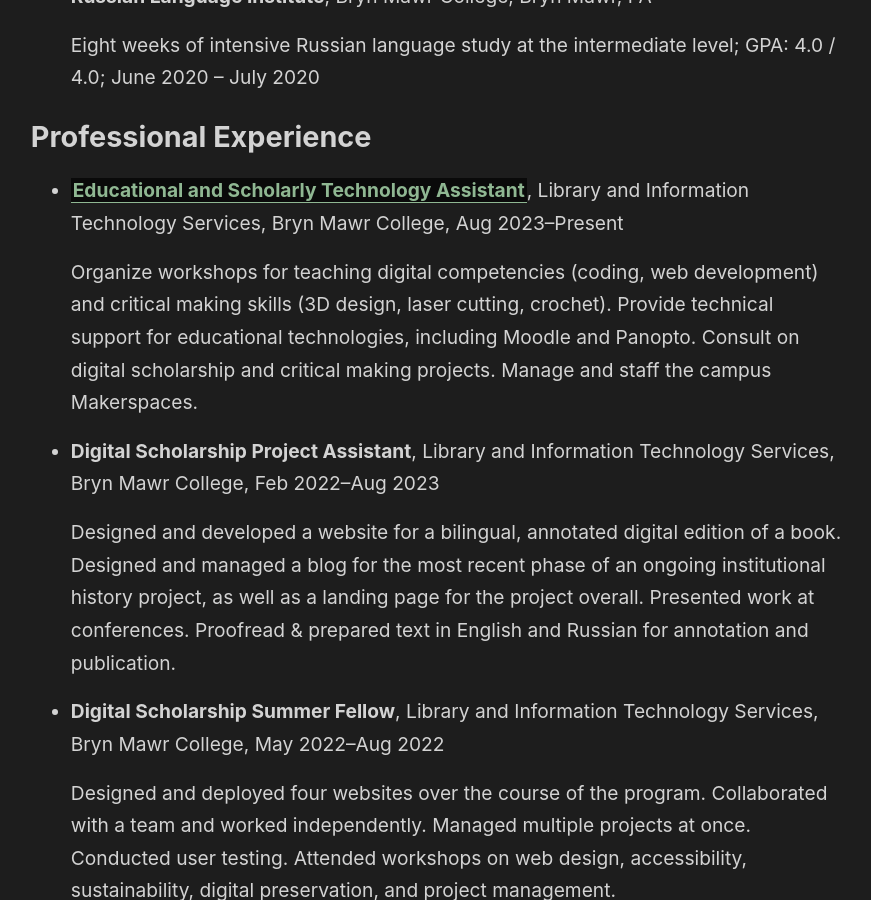
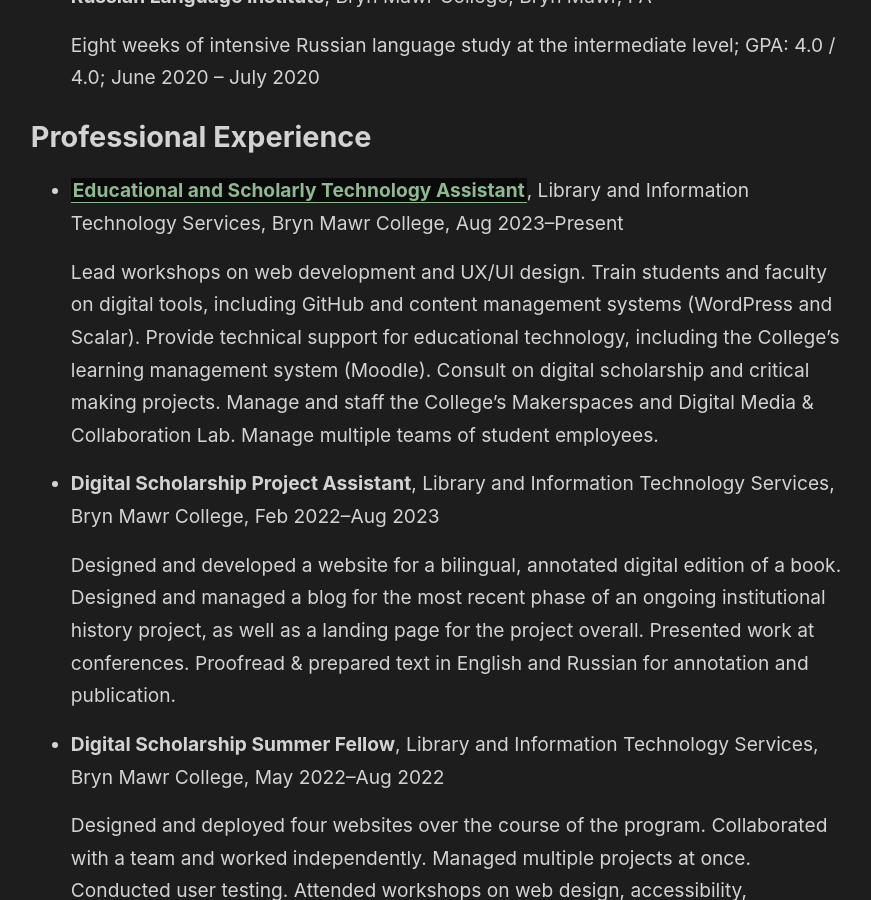
Before and after one commit to cboucher01/cboucher01.github.io, a Jekyll site: the page built from _notes/cv.md, in a window 1280 px wide and 900 px high, scrolled down 619 px. Shown: the whole window, without its empty margins (46-917 px from the left). Built offline with Jekyll 4.4.1, drawn with Linux system fonts in a browser that asks for light colours; some of the changed text lies outside the part shown.

Commit message:
february 2025 content update

```diff
--- a/_notes/cv.md
+++ b/_notes/cv.md
@@ -17,10 +17,7 @@
 ## Professional Experience
 - **[[Educational and Scholarly Technology Assistant]]**, Library and Information Technology Services, Bryn Mawr College, Aug 2023–Present
 
-    Organize workshops for teaching digital competencies (coding, web development) and
-    critical making skills (3D design, laser cutting, crochet). Provide technical support for
-    educational technologies, including Moodle and Panopto. Consult on digital scholarship
-    and critical making projects. Manage and staff the campus Makerspaces.
+    Lead workshops on web development and UX/UI design. Train students and faculty on digital tools, including GitHub and content management systems (WordPress and Scalar). Provide technical support for educational technology, including the College’s learning management system (Moodle). Consult on digital scholarship and critical making projects. Manage and staff the College’s Makerspaces and Digital Media & Collaboration Lab. Manage multiple teams of student employees.
 - **Digital Scholarship Project Assistant**, Library and Information Technology Services, Bryn Mawr College, Feb 2022–Aug 2023
 
     Designed and developed a website for a bilingual, annotated digital edition of a book.
```
Also changed, not shown: other parts of _notes/cv.md (+4 -0 lines), README.md (+3 -2 lines), _notes/portfolio.md (added, +22 -0 lines), _pages/index.html (+9 -6 lines), assets/cameron-portrait-small.jpg (added).
